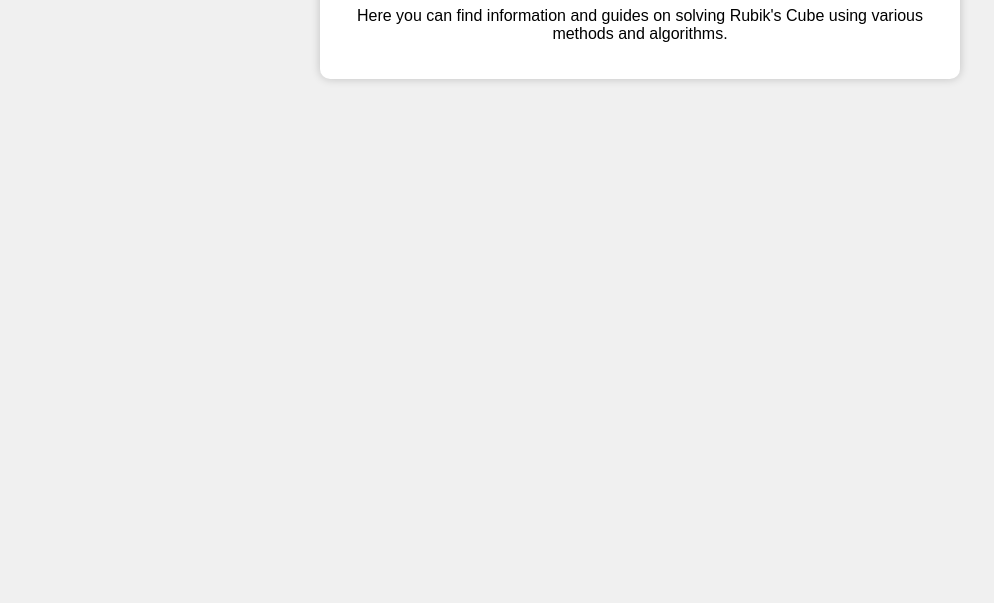
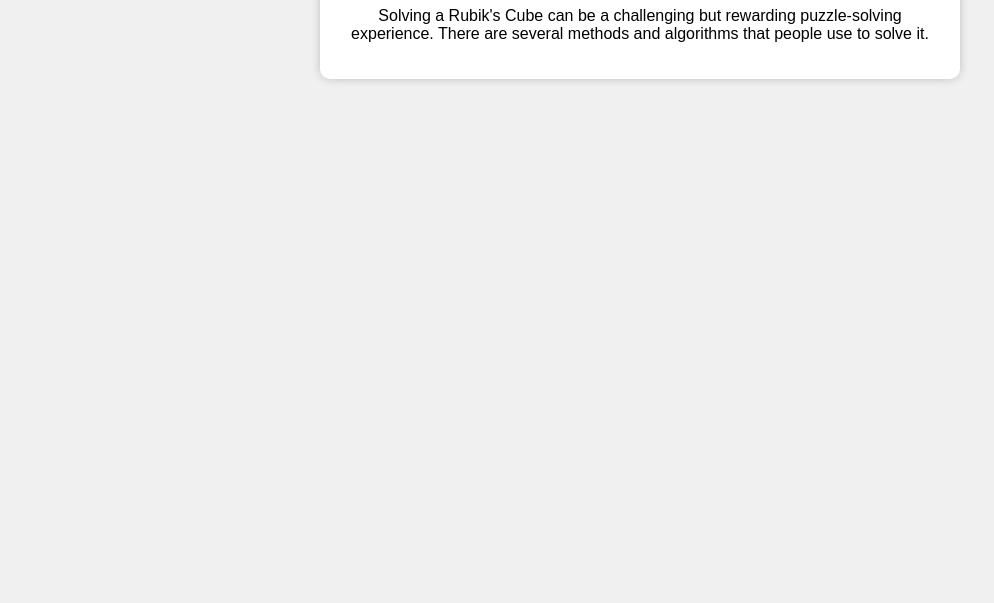
Before and after one commit to jasonlinacct/Rubiks, a plain HTML site: page solving.html in a window 1280 px wide. Shown: the part 197-800 px from the top of the page, without its empty margins (0-994 px from the left). Drawn offline with Linux system fonts and the light colour scheme.

Commit message:
Update solving.html

```diff
--- a/solving.html
+++ b/solving.html
@@ -17,8 +17,8 @@
     </nav>
     <div class="container">
         <h1>Solving Rubik's Cube</h1>
-        <p>Here you can find information and guides on solving Rubik's Cube using various methods and algorithms.</p>
-        <!-- Add more content as needed -->
+        <p>Solving a Rubik's Cube can be a challenging but rewarding puzzle-solving experience.
+        There are several methods and algorithms that people use to solve it.</p>
     </div>
 </body>
 </html>
```
